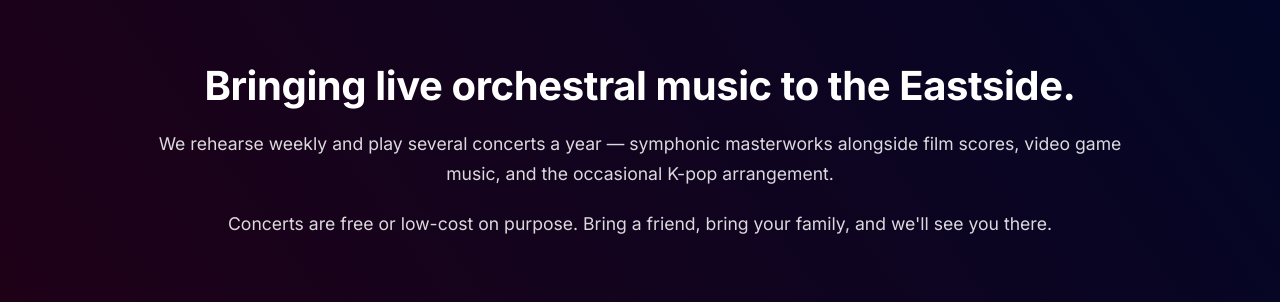
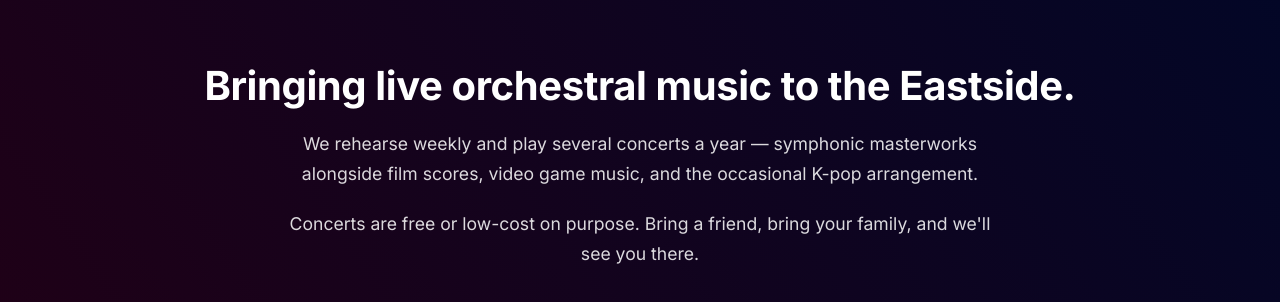
Before and after one commit to Redmond-Tech-Orchestra/redmond-tech-orchestra.github.io, a React (Vite) app: page / in a window 1280 px wide. Shown: the part 1823-2125 px from the top of the page. Built offline with nearby package versions, Linux system fonts and the light colour scheme.

Commit message:
Fix home regression

```diff
--- a/src/pages/Community.tsx
+++ b/src/pages/Community.tsx
@@ -26,7 +26,7 @@ export default function Community() {
         <div className="container">
           <SectionEyebrow>{content.tagline}</SectionEyebrow>
           {content.intro.map((paragraph, i) => (
-            <p key={i} className="intro-body">
+            <p key={i} className="intro-body community-intro">
               {paragraph}
             </p>
           ))}
--- a/src/styles.css
+++ b/src/styles.css
@@ -837,7 +837,7 @@ select option { background: var(--bg-solid); color: var(--text); }
   font-size: 1.1rem;
   line-height: 1.7;
   margin-bottom: 1.25rem;
-  max-width: 980px;
+  max-width: 720px;
   margin-left: auto;
   margin-right: auto;
 }
@@ -1098,6 +1098,11 @@ select option { background: var(--bg-solid); color: var(--text); }
   text-shadow: 0 1px 6px rgba(0, 0, 0, 0.55);
 }
 
+.intro-body.community-intro {
+  max-width: 980px;
+}
+
+
 /* Tagline band — gold-toned, italicized, centered. Mirrors the visual weight
    of the green band in the source mock without breaking the dark palette. */
 .community-tagline {
```
